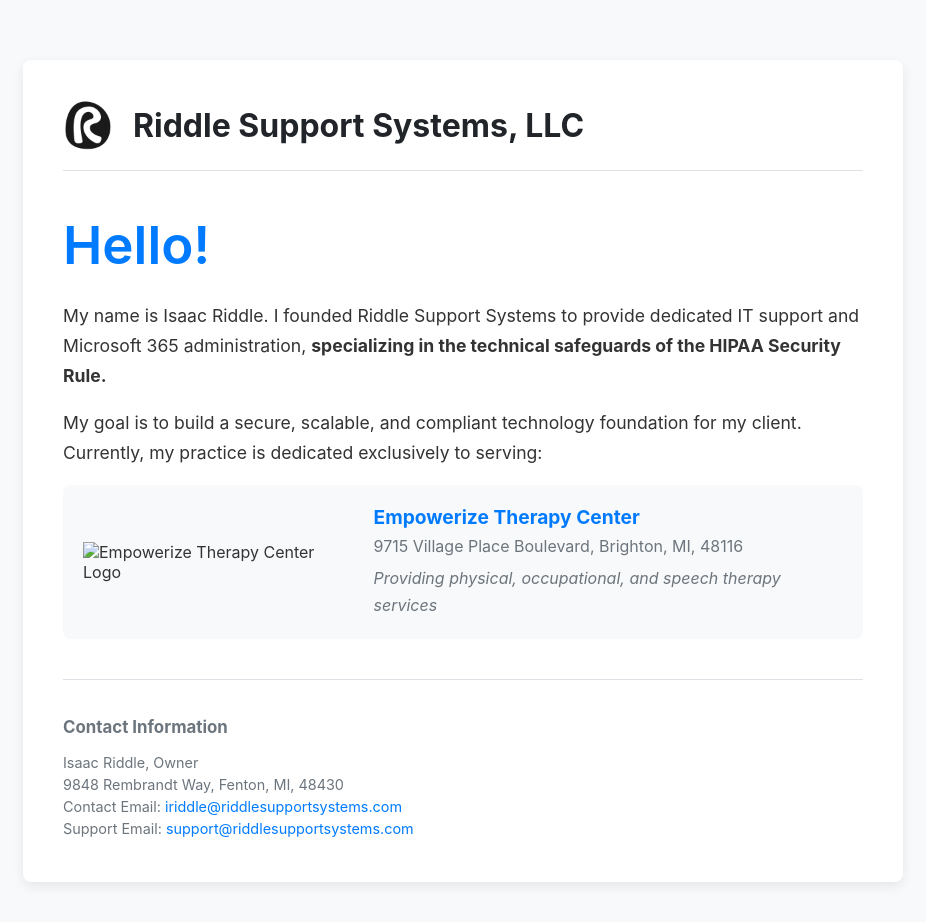
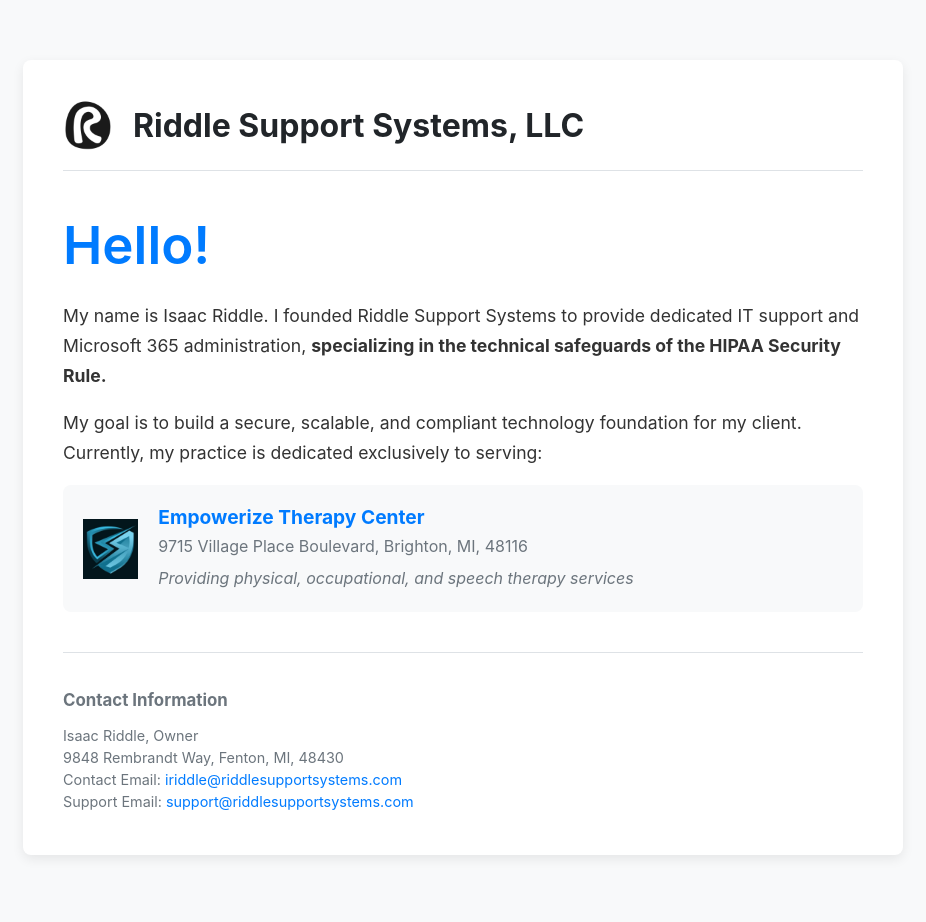
Before and after one commit to Riddle-Support-Systems/rss-landingpage, a plain HTML site: page index.html in a window 1280 px wide. Shown: the whole page, without its empty margins (177-1103 px from the left). Drawn offline with Linux system fonts and the light colour scheme.

Commit message:
fixed emp logo file path

```diff
--- a/index.html
+++ b/index.html
@@ -134,7 +134,7 @@
             </p>
 
             <div class="client-showcase">
-                <img src="Assets/empowerize-logo.png" alt="Empowerize Therapy Center Logo">
+                <img src="Assets/empowerize_logo.png" alt="Empowerize Therapy Center Logo">
                 <div>
                     <a href="https://www.empowerizetherapy.com" target="_blank">Empowerize Therapy Center</a>
                     <p>9715 Village Place Boulevard, Brighton, MI, 48116</p>
```
